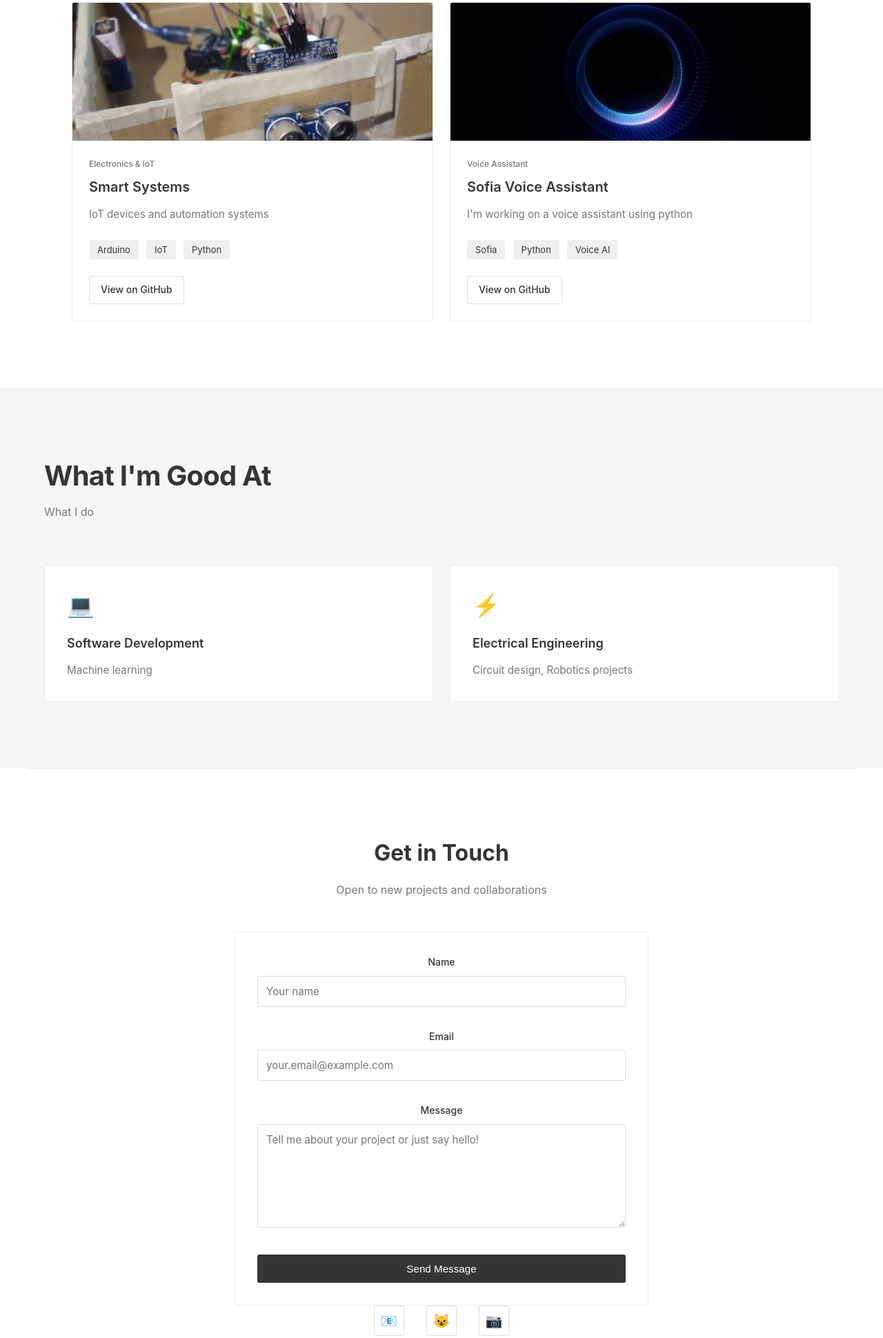
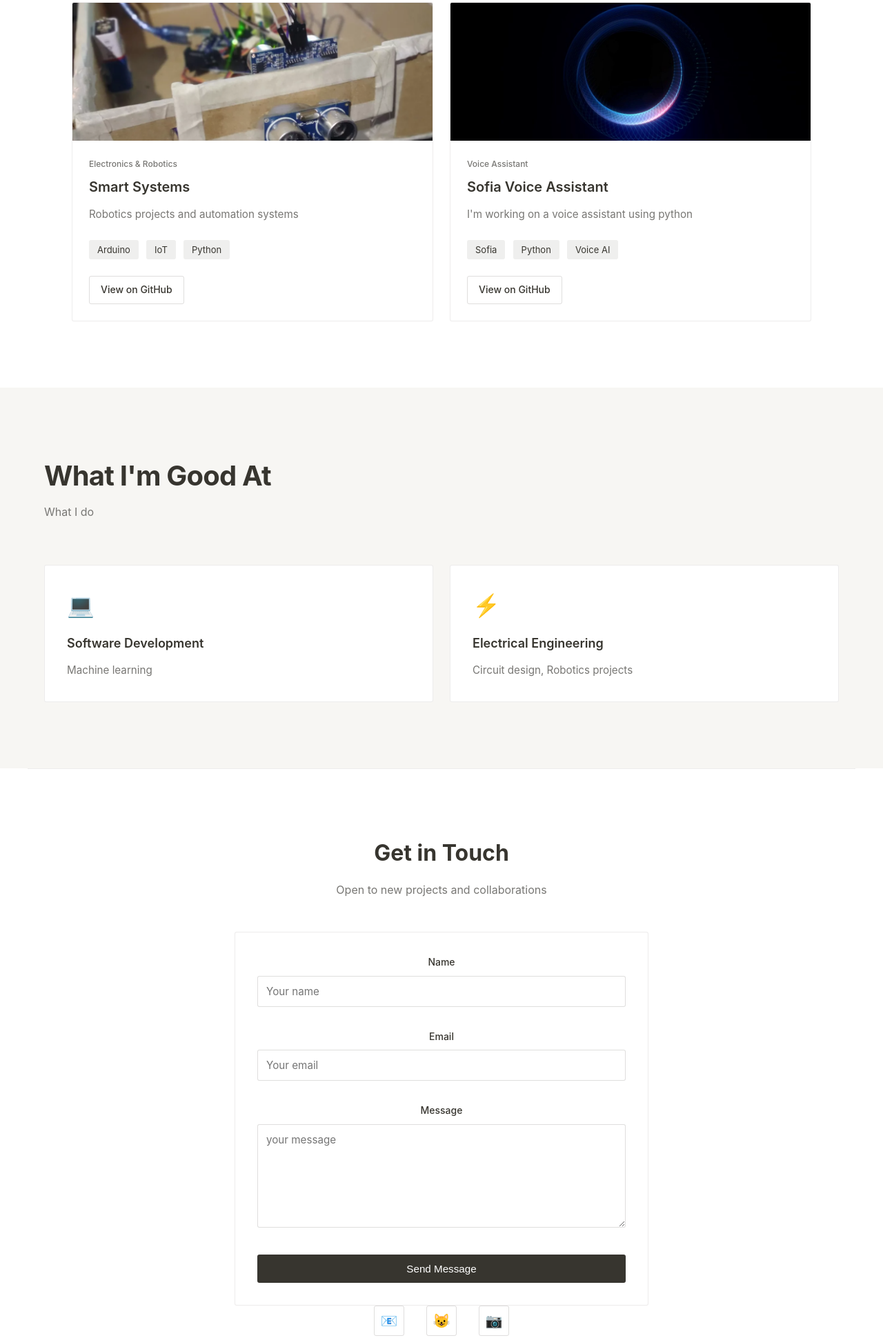
Before and after one commit to mehdi1-T/personal-web-site, a plain HTML site: page index.html in a window 1280 px wide. Shown: the part 1082-3022 px from the top of the page at 69% size. Drawn offline with Linux system fonts and the light colour scheme.

Commit message:
fixe content 1

```diff
--- a/index.html
+++ b/index.html
@@ -785,9 +785,9 @@
                     <img src="images\image.png" alt="Cute Coding Environment" loading="lazy">
                 </div>
                 <div class="project-content">
-                    <div class="project-label">Electronics & IoT</div>
+                    <div class="project-label">Electronics & Robotics</div>
                     <h3>Smart Systems</h3>
-                    <p>IoT devices and automation systems</p>
+                    <p>Robotics projects and automation systems</p>
                     <div class="tech-tags">
                         <span class="tech-tag">Arduino</span>
                         <span class="tech-tag">IoT</span>
@@ -856,11 +856,11 @@
                 </div>
                 <div class="form-group">
                     <label for="email">Email</label>
-                    <input type="email" id="email" name="email" required aria-required="true" placeholder="your.email@example.com">
+                    <input type="email" id="email" name="email" required aria-required="true" placeholder="Your email">
                 </div>
                 <div class="form-group">
                     <label for="message">Message</label>
-                    <textarea id="message" name="message" required aria-required="true" placeholder="Tell me about your project or just say hello!"></textarea>
+                    <textarea id="message" name="message" required aria-required="true" placeholder="your message"></textarea>
                 </div>
                 <button type="submit" class="submit-btn">Send Message</button>
             </form>
```
